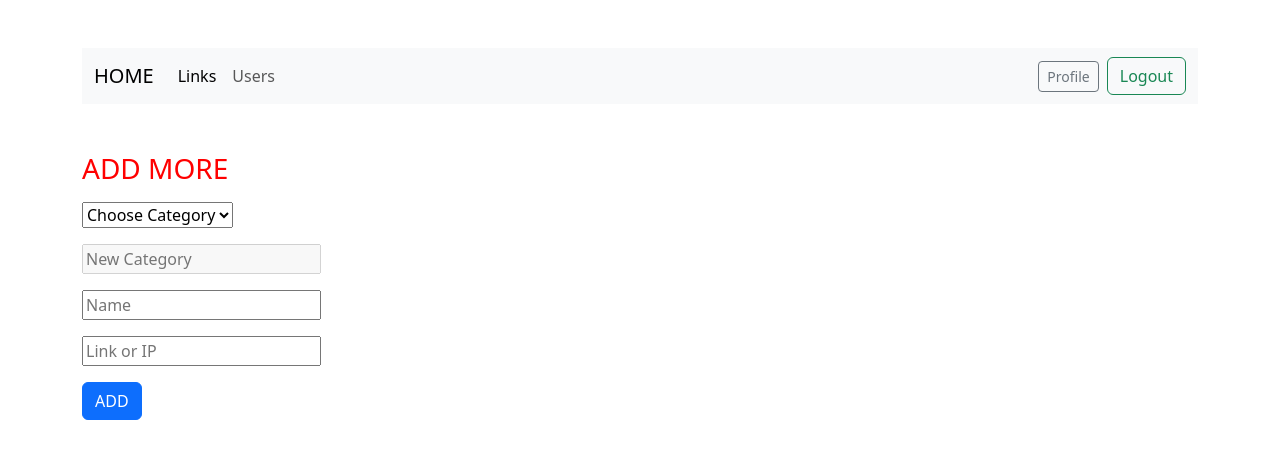
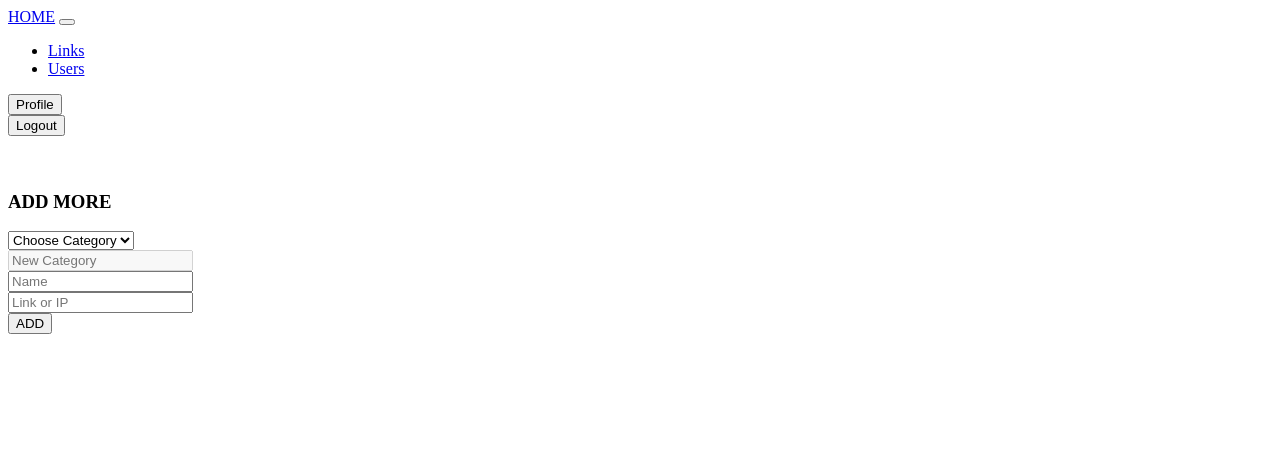
Before and after one commit to tiagorfilipe22/myFirstWebApp, a Flask app: page /add in a window 1280 px wide. Shown: the top 453 px of the page. Run offline with Flask 3, Linux system fonts and the light colour scheme; a user stored in the database is signed in; data comes from the database, SQL or seed files in the repository; both versions use the stored data as it was after the commit; some libraries are stand-ins or nearby versions.

Commit message:
test with out bootstraps

```diff
--- a/static/styles.css
+++ b/static/styles.css
@@ -5,7 +5,3 @@
   body {
     background-color: white;
   }
-
-  h1, h2, h3, h4, h5, h6 {
-    color: red;
-  }
--- a/templates/layout.html
+++ b/templates/layout.html
@@ -6,10 +6,10 @@
         <meta name="viewport" content="initial-scake=1, width=device-width">
 
 
-        <!-- http://getbootstrap.com/docs/5.3/ -->
+        <!-- http://getbootstrap.com/docs/5.3/
         <link href="https://cdn.jsdelivr.net/npm/bootstrap@5.3.3/dist/css/bootstrap.min.css" rel="stylesheet" integrity="sha384-QWTKZyjpPEjISv5WaRU9OFeRpok6YctnYmDr5pNlyT2bRjXh0JMhjY6hW+ALEwIH" crossorigin="anonymous">
         <script src="https://cdn.jsdelivr.net/npm/bootstrap@5.3.3/dist/js/bootstrap.bundle.min.js" integrity="sha384-YvpcrYf0tY3lHB60NNkmXc5s9fDVZLESaAA55NDzOxhy9GkcIdslK1eN7N6jIeHz" crossorigin="anonymous"></script>
-
+        -->
         <link rel="stylesheet" href=".\static\styles.css">
         <script src=".\static\script.js"></script>
 
```
Also changed, not shown: data.db.
